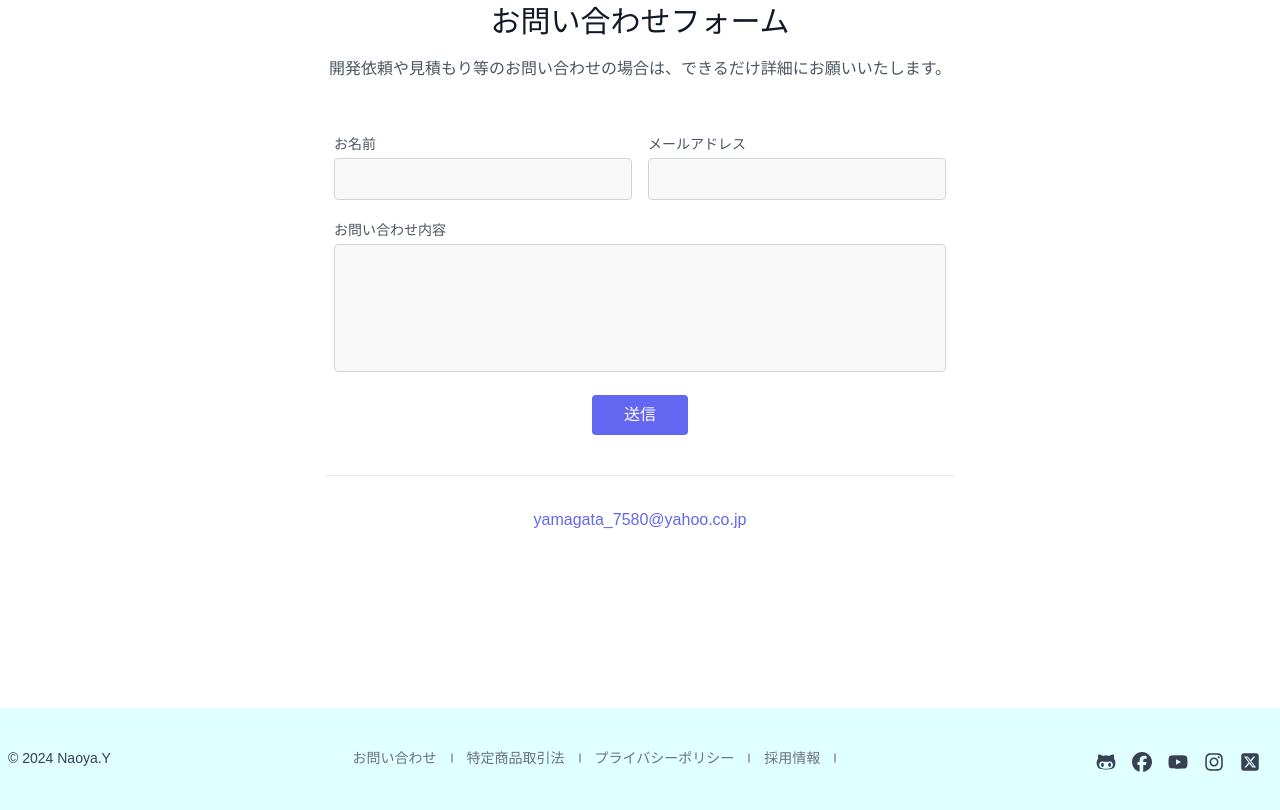
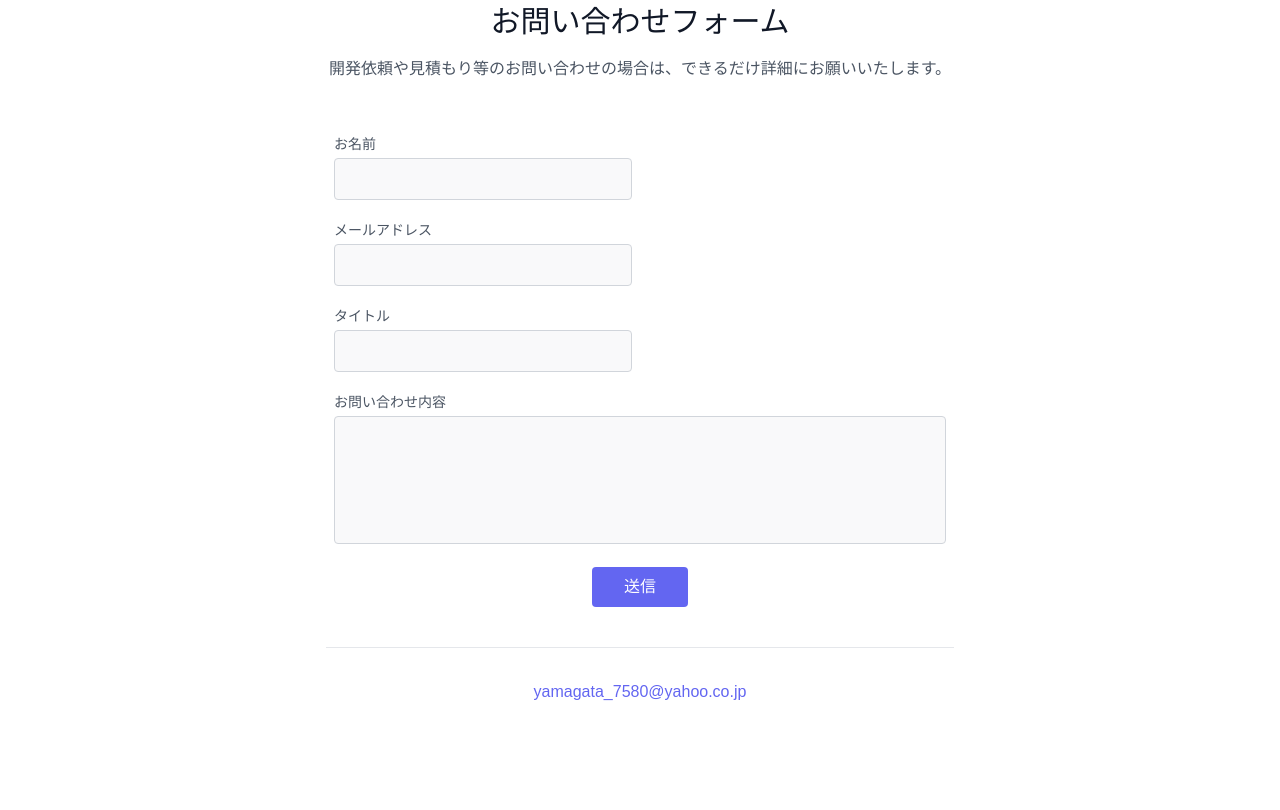
Before and after one commit to Kroro1208/next_modern_website, a Next.js app: page /contact in a window 1280 px wide. Shown: the part 380-1190 px from the top of the page. Built offline with nearby package versions, Linux system fonts and the light colour scheme; a web font is replaced by a local one.

Commit message:
emailjs使用

```diff
--- a/app/contact/page.js
+++ b/app/contact/page.js
@@ -1,13 +1,29 @@
 'use client'
 
-import Container from '@/components/Container'
-import React from 'react'
-import { Title } from '@/components/Title'
-import FadeIn from '@/components/FadeIn'
-import { motion } from 'framer-motion'
+import Container from '@/components/Container';
+import React from 'react';
+import { Title } from '@/components/Title';
+import FadeIn from '@/components/FadeIn';
+import { motion } from 'framer-motion';
+import emailjs from "@emailjs/browser";
+import { useRef } from 'react';
 
 function ContactPage() {
+
+    const form = useRef();
+    const sendEmail = (e) => {
+        e.preventDefault();
+
+        emailjs.sendForm('YOUR_SERVICE_ID', 'YOUR_TEMPLATE_ID', form.current, 'YOUR_PUBLIC_KEY')
+            .then((result) => {
+                form.current.reset()
+                console.log(result.text);
+            }, (error) => {
+                console.log(error.text);
+            });
+    };
     return (
+
         <Container>
             <div className='flex flex-col gap-6 p-8'>
                 <FadeIn>
@@ -38,6 +54,7 @@ function ContactPage() {
                                 animate={{ opacity: 1, y: 0 }}  // 文字を徐々に不透明にし、元の位置に戻す
                                 transition={{ duration: 1.2, ease: "easeOut" }}
                                 class="flex flex-wrap -m-2">
+                                <form ref={form} onSubmit={sendEmail} className='w-full'>
                                     <div class="p-2 w-1/2">
                                         <div class="relative">
                                             <label for="name" class="leading-7 text-sm text-gray-600">お名前</label>
@@ -50,6 +67,12 @@ function ContactPage() {
                                             <input type="email" id="email" name="email" class="w-full bg-gray-100 bg-opacity-50 rounded border border-gray-300 focus:border-indigo-500 focus:bg-white focus:ring-2 focus:ring-indigo-200 text-base outline-none text-gray-700 py-1 px-3 leading-8 transition-colors duration-200 ease-in-out" />
                                         </div>
                                     </div>
+                                    <div class="p-2 w-1/2">
+                                        <div class="relative">
+                                            <label for="email" class="leading-7 text-sm text-gray-600">タイトル</label>
+                                            <input type="subject" id="subject" name="subject" class="w-full bg-gray-100 bg-opacity-50 rounded border border-gray-300 focus:border-indigo-500 focus:bg-white focus:ring-2 focus:ring-indigo-200 text-base outline-none text-gray-700 py-1 px-3 leading-8 transition-colors duration-200 ease-in-out" />
+                                        </div>
+                                    </div>
                                     <div class="p-2 w-full">
                                         <div class="relative">
                                             <label for="message" class="leading-7 text-sm text-gray-600">お問い合わせ内容</label>
@@ -57,8 +80,9 @@ function ContactPage() {
                                         </div>
                                     </div>
                                     <div class="p-2 w-full">
-                                    <button class="flex mx-auto text-white bg-indigo-500 border-0 py-2 px-8 focus:outline-none hover:bg-indigo-600 rounded">送信</button>
+                                        <button type='submit' class="flex mx-auto text-white bg-indigo-500 border-0 py-2 px-8 focus:outline-none hover:bg-indigo-600 rounded">送信</button>
                                     </div>
+                                </form>
                                 <div class="p-2 w-full pt-8 mt-8 border-t border-gray-200 text-center">
                                     <a class="text-indigo-500">yamagata_7580@yahoo.co.jp</a>
                                 </div>
--- a/package.json
+++ b/package.json
@@ -9,6 +9,7 @@
     "lint": "next lint"
   },
   "dependencies": {
+    "@emailjs/browser": "^4.1.0",
     "framer-motion": "^11.0.3",
     "next": "14.1.0",
     "react": "^18",
```
Also changed, not shown: 1 other file (tests, documents, lock files or other folders). Lines whose indentation alone changed are shown as unchanged.
